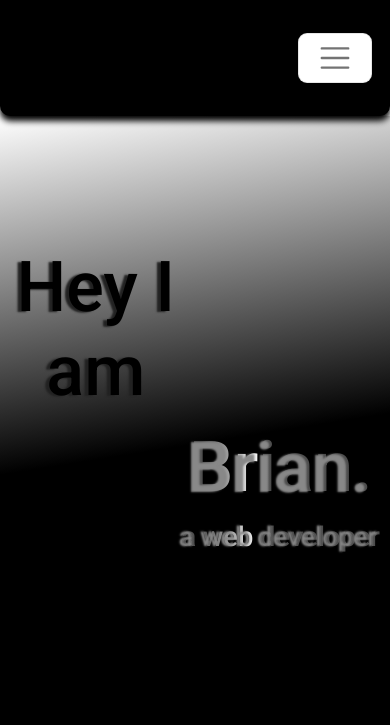
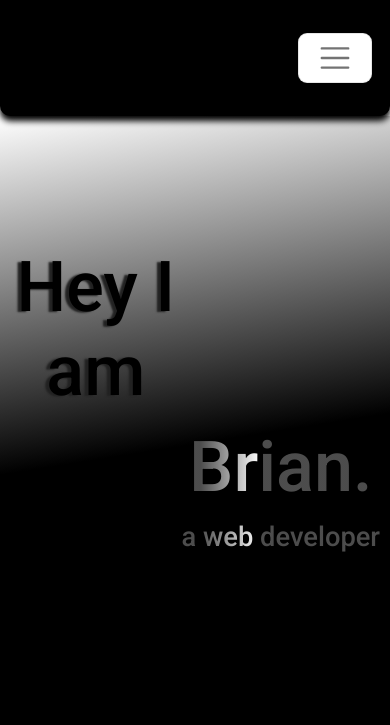
Before and after one commit to brianlagranda/brianlagranda.github.io, a plain HTML site: page index.html in a window 390 px wide. Shown: the top 725 px of the page. Drawn offline with nearby package versions, Linux system fonts and the light colour scheme.

Commit message:
Subtitle and title text shadow deleted

```diff
--- a/styles/styles.css
+++ b/styles/styles.css
@@ -166,7 +166,7 @@ h1 {
         grid-row: 2;
         text-align: center;
         color: #FFFFFF;
-        text-shadow: -3px 1px 2px #888888;
+        ;
     }
 
     .subtitle {
@@ -175,7 +175,6 @@ h1 {
         font-size: 7vw;
         align-self: start;
         color: #FFFFFF;
-        text-shadow: -3px 0px 2px #888888;
     }
 
 }
```
